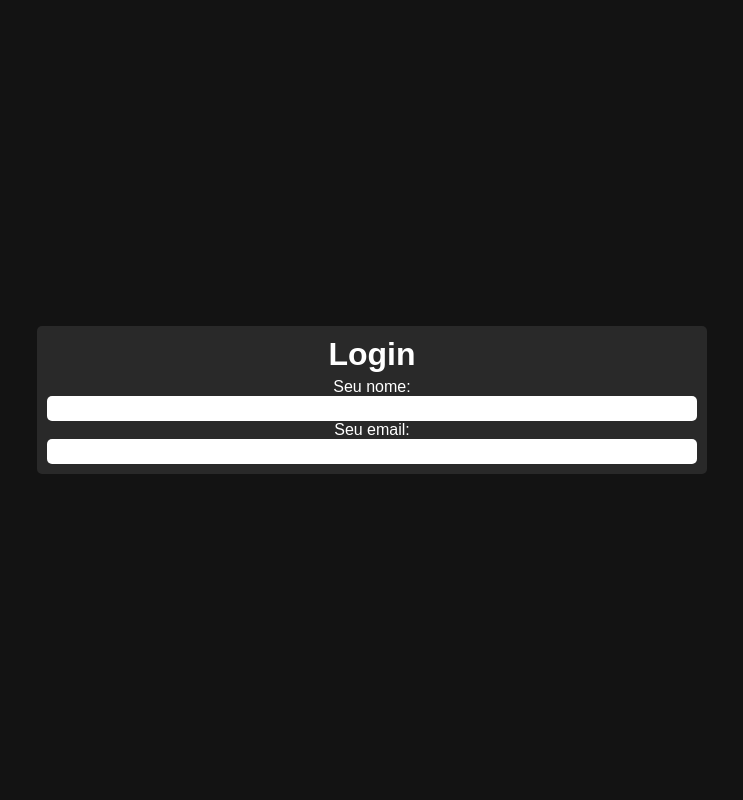
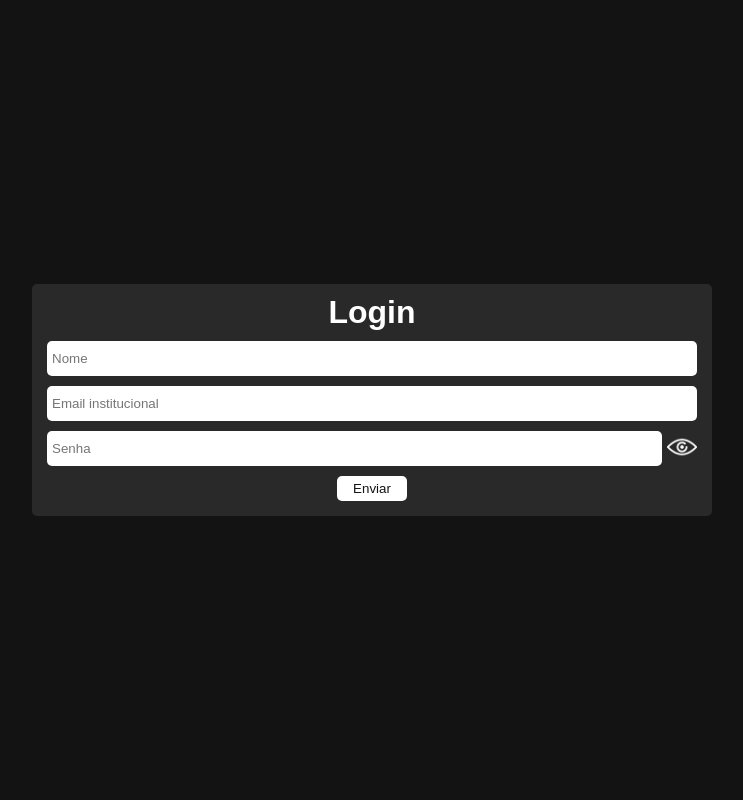
Before and after one commit to DanielC-007/Tecfor, a PHP site: page /pages/login.html in a window 1280 px wide. Shown: the whole page, without its empty margins (268-1011 px from the left). Run offline with PHP 8.4, Linux system fonts and the light colour scheme.

Commit message:
userAside-someJS

```diff
--- a/assets/scripts/script.js
+++ b/assets/scripts/script.js
@@ -8,3 +8,22 @@ function navOpenClose() {
         navSalas.style.display = "none";
     }
 }
+
+function confirmarConta() {
+    var nome = document.getElementById("nameUser");
+    var email = document.getElementById("emailUser");
+    var pass = document.getElementById("passUser");
+    if (nome && email && pass == false) {
+        alert("Preencha todos os campos!");
+    }
+}
+
+function exibirSenha() {
+    var visualizar = document.getElementById("passUser");
+    if (visualizar.type === "password") {
+        visualizar.type = "text";
+    }
+    else {
+        visualizar.type = "password";
+    }
+}
--- a/assets/styles/style.css
+++ b/assets/styles/style.css
@@ -16,11 +16,21 @@
   color: var(--corFundoLight);
 }
 
+#fechar{
+  width: 100vw;
+  height: 100vh;
+  background-color: rgba(0, 0, 0, 0.4);
+  position: fixed;
+  z-index: 0;
+  display: none;
+  border: none;
+}
+
 .container {
   display: flex;
 }
 
-#containerLogin{
+.containerLogin{
   height: 100vh;
   display: flex;
   align-items: center;
@@ -37,13 +47,48 @@ form{
 
 form div{
   margin: 5px;
+  width: min-content;
+}
+
+#miniPass{
+  margin: 0px;
+  display: flex;
+  align-items: center;
+  justify-content: center;
+}
+
+#miniPass input[type=password]{
+  width: calc(50vw - 35px);
+  margin: 5px;
+}
+
+#miniPass button{
+  background-color: transparent;
+  border: none;
+}
+
+#miniPass img{
+  width: 30px;
+  height: 30px;
 }
 
 form input{
+  color: var(--corFundoDark);
+  background-color: var(--corFundoLight);
   border: none;
   padding: 5px;
+  margin: 5px;
   border-radius: 5px;
   width: 50vw;
+  height: 25px;
+}
+
+form input[type=submit]{
+  width: 70px;
+}
+
+form input[type=submit]:hover{
+  background-color: #916dd5;
 }
 
 .subContainer {
@@ -127,6 +172,30 @@ button:hover {
   cursor: pointer;
 }
 
+#infoUser{
+  background-color: var(--cor1Dark);
+  height: calc(100vh - 85px);
+  width: 400px;
+  padding: 5px;
+  text-align: center;
+}
+
+#infoUser img{
+  height: 200px;
+}
+
+#infoUser button{
+  width: 200px;
+  border: none;
+  border-radius: 5px;
+  background-color: var(--cor2Dark);
+}
+
+#infoUser button img{
+  height: 70px;
+  width: auto;
+}
+
 #salas {
   background-color: var(--cor1Dark);
   height: calc(100vh - 85px);
@@ -147,7 +216,7 @@ button:hover {
   height: 50px;
 }
 
-#salas button:hover {
+#salas button:hover, #infoUser button:hover {
   background-color: var(--cor3Dark);
 }
 
--- a/index.html
+++ b/index.html
@@ -11,6 +11,7 @@
   </head>
 
   <body>
+    <!-- <button id="fechar"></button> -->
     <header>
       <div class="box1">
         <input type="search" name="pesquisa" id="pesquisa" placeholder="Pesquisar"/>
@@ -33,6 +34,11 @@
       </nav>
       <div class="closeNav"><button onclick="navOpenClose()"></button></div>
       <main class="subContainer"></main>
+      <aside id="infoUser">
+        <img src="public/imgs/userDark.png">
+        <h3>User name</h3>
+        <button><img src="public/imgs/sun.png">Mudar tema</button>
+      </aside>
     </main>
   </body>
 </html>
--- a/pages/login.html
+++ b/pages/login.html
@@ -6,19 +6,23 @@
     <meta http-equiv="X-UA-Compatible" content="IE=edge">
     <meta name="viewport" content="width=device-width, initial-scale=1.0">
     <link rel="stylesheet" href="../assets/styles/style.css">
+    <link rel="icon" href="../public/imgs/icon.png">
     <script src="../assets/scripts/script.js"></script>
-    <title>Document</title>
+    <title>Login</title>
 </head>
 
 <body>
-    <main id="containerLogin">
-        <form action="" method="get">
+    <main class="containerLogin">
+        <form action="../index.html" method="post">
             <h1>Login</h1>
             <div>
-                <p>Seu nome:</p>
-                <input type="text">
-                <p>Seu email:</p>
-                <input type="email">
+                <input type="text" placeholder="Nome" name="nameUser" id="nameUser">
+                <input type="email" placeholder="Email institucional" name="emailUser" id="emailUser">
+                <div id="miniPass">
+                    <input type="password" placeholder="Senha" name="passUser" id="passUser">
+                    <button onclick="exibirSenha()"><img src="../public/imgs/eyeLight.png"></button>
+                </div>
+                <input type="submit" value="Enviar" onclick="confirmarConta()">
             </div>
         </form>
     </main>
--- a/pages/sala1.html
+++ b/pages/sala1.html
@@ -13,13 +13,13 @@
   <body>
     <header>
       <div class="box1">
-      </div>
+        <input type="search" name="pesquisa" id="pesquisa" placeholder="Pesquisar"/>
+        <button><img src="../public/imgs/buscaDark.png" /></button></div>
       <div class="box2">
         <img id="icon" src="../public/imgs/icon.png" />
       </div>
       <div class="box3">
-        <input type="search" name="pesquisa" id="pesquisa" placeholder="Pesquisar"/>
-        <button><img src="../public/imgs/buscaDark.png" /></button>
+        <a href="../pages/login.html"><button><img src="../public/imgs/userDark.png"></button></a>
       </div>
     </header>
     <main class="container">
```
Also changed, not shown: pages/sala2.html (+4 -3 lines), pages/sala3.html (+4 -3 lines), pages/sala4.html (+5 -3 lines), pages/sala5.html (+5 -3 lines), public/imgs/eyeDark.png (added), public/imgs/eyeLight.png (added), public/imgs/moon.png (added), public/imgs/sun.png (added).
